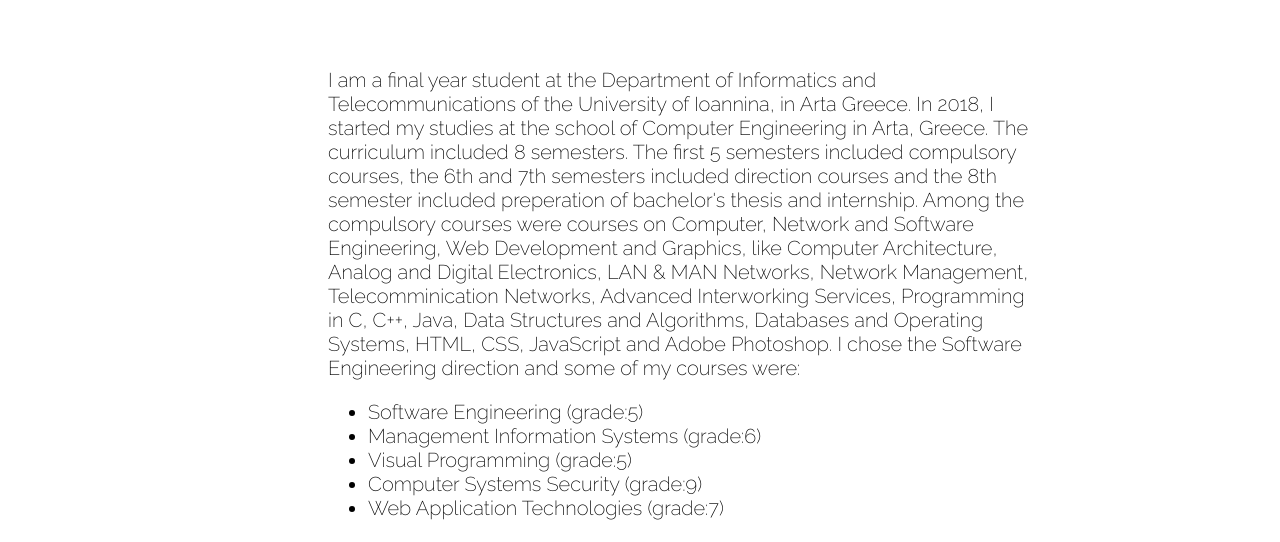
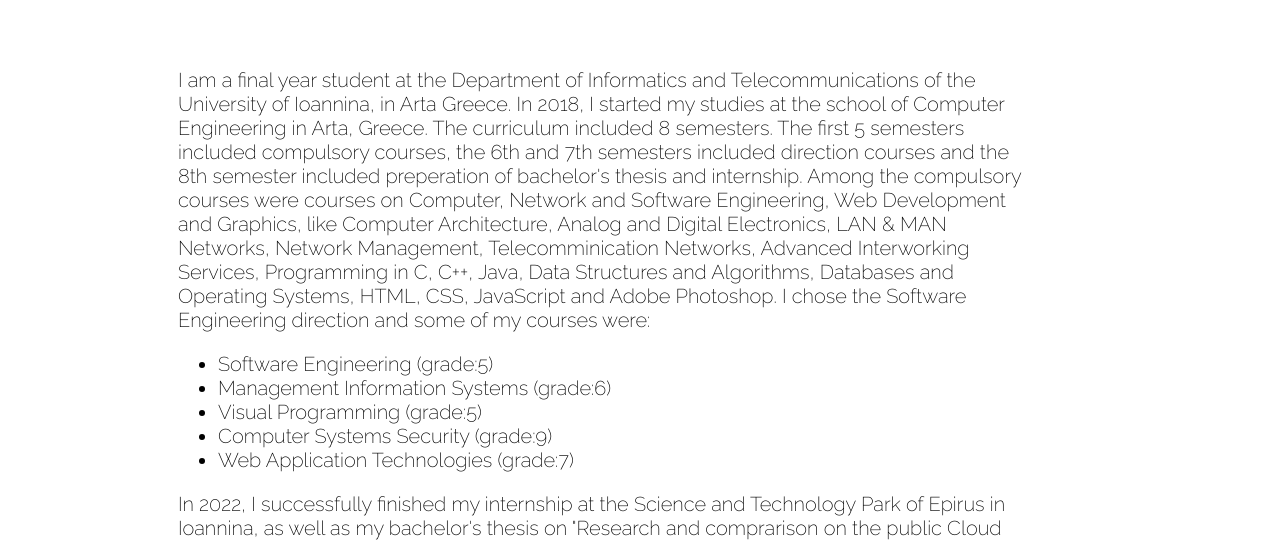
Before and after one commit to Lena341/personal-website1-about-page, a plain HTML site: page index.html in a window 1280 px wide. Shown: the part 282-824 px from the top of the page. Drawn offline with Linux system fonts and the light colour scheme.

Commit message:
Update main.css

```diff
--- a/main.css
+++ b/main.css
@@ -95,7 +95,7 @@ body
     text-decoration: none;
     position: relative;
     top: 330px;
-    margin-left: 170;
+    margin-left: 170px;
     margin-right: 230px;
   }
 }
```
